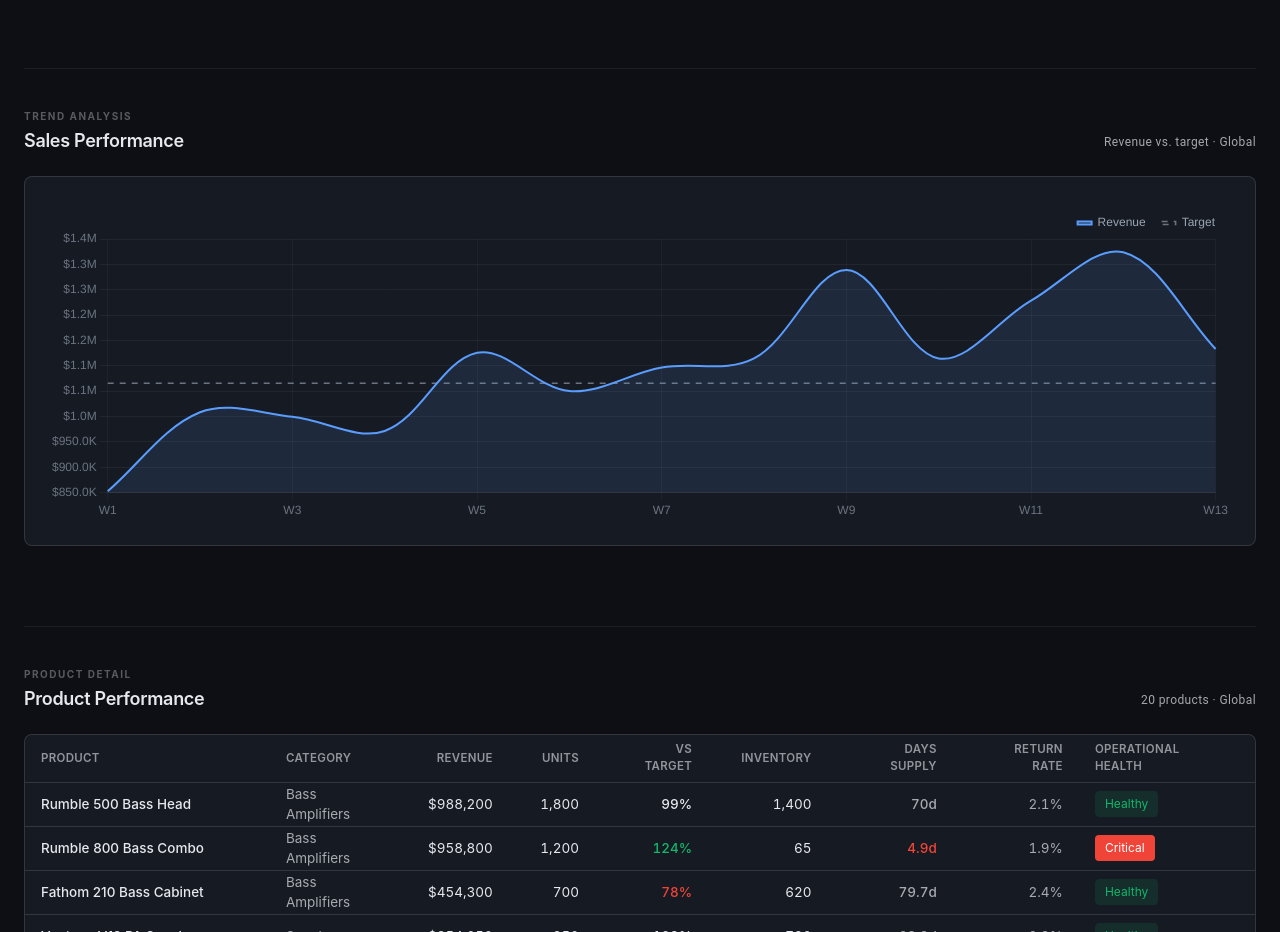
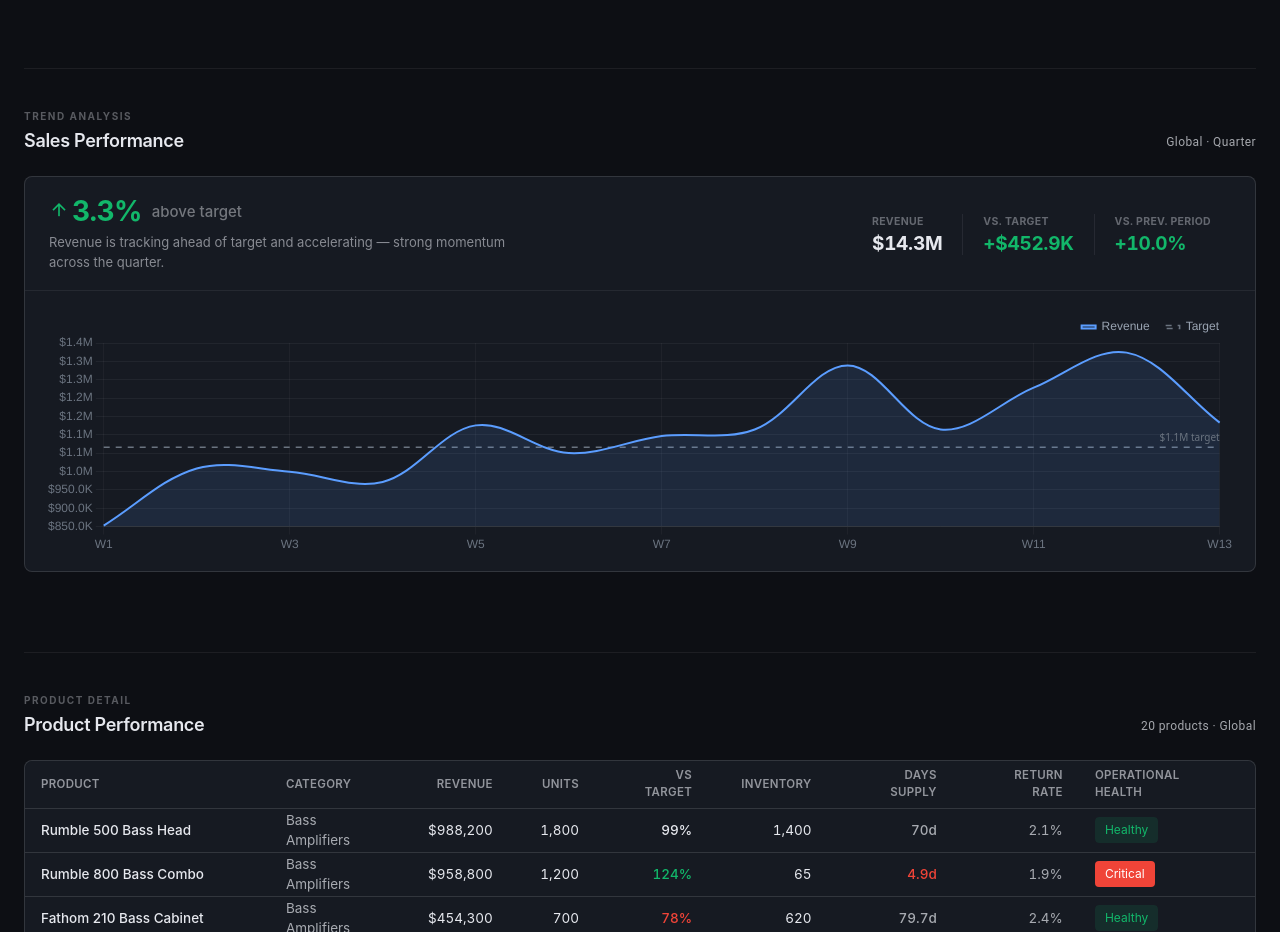
Before and after one commit to theuxgod/consumer-operations-dashboard, a Vue app: page / in a window 1280 px wide. Shown: the part 1320-2252 px from the top of the page. Built offline with nearby package versions, Linux system fonts and the light colour scheme.

Commit message:
add sales performance insight with dynamic metrics and visual indicators

```diff
--- a/src/views/HomeView.vue
+++ b/src/views/HomeView.vue
@@ -476,6 +476,63 @@ const currentRegionLabel = computed(
 const currentRangeLabel = computed(
   () => rangeOptions.find((r) => r.key === selectedRange.value)?.label ?? '',
 )
+
+// ---- Sales Performance insight -------------------------------------------
+const chartInsight = computed(() => {
+  const k = kpi.value
+  const pts = trend.value
+  const revenue = k.revenue.value
+  const target = k.revenue.target
+  const variance = revenue - target
+  const aboveTarget = variance >= 0
+  const variancePct = ((revenue / Math.max(target, 1)) - 1) * 100
+  const first = pts[0]?.revenue ?? 0
+  const last = pts[pts.length - 1]?.revenue ?? 0
+  const growthPct = first > 0 ? ((last - first) / first) * 100 : 0
+  const rangeLabel = currentRangeLabel.value.toLowerCase()
+
+  let sentence = ''
+  if (aboveTarget && growthPct > 5)
+    sentence = `Revenue is tracking ahead of target and accelerating — strong momentum across the ${rangeLabel}.`
+  else if (aboveTarget && growthPct >= -5)
+    sentence = `Revenue is above target with stable performance across the ${rangeLabel}.`
+  else if (aboveTarget)
+    sentence = `Revenue is ahead of target overall, but has softened recently — watch for deceleration.`
+  else if (!aboveTarget && growthPct > 5)
+    sentence = `Revenue is below target but improving — recent momentum is narrowing the gap.`
+  else if (!aboveTarget && growthPct >= -5)
+    sentence = `Revenue is running below target with no significant change in trajectory.`
+  else
+    sentence = `Revenue is below target and losing momentum — the shortfall widened over the ${rangeLabel}.`
+
+  return { aboveTarget, variancePct, variance, revenue, delta: k.revenue.deltaPct, sentence }
+})
+
+// ---- Target line label (inline Chart.js plugin) -------------------------
+const chartPlugins = computed(() => {
+  const fmt = usdCompact
+  return [{
+    id: 'targetLabel',
+    // eslint-disable-next-line @typescript-eslint/no-explicit-any
+    afterDraw(chart: any) {
+      const ds = chart.data.datasets?.[1]
+      if (!ds?.data?.length) return
+      const targetVal = Number(ds.data[0])
+      if (!isFinite(targetVal) || targetVal === 0) return
+      const y = chart.scales.y?.getPixelForValue(targetVal)
+      const x = chart.scales.x?.right
+      if (y == null || x == null) return
+      const ctx = chart.ctx as CanvasRenderingContext2D
+      ctx.save()
+      ctx.font = '500 10px system-ui, sans-serif'
+      ctx.fillStyle = '#6b7480'
+      ctx.textAlign = 'right'
+      ctx.textBaseline = 'bottom'
+      ctx.fillText(`${fmt.format(targetVal)} target`, x, y - 4)
+      ctx.restore()
+    },
+  }]
+})
 </script>
 
 <template>
@@ -814,12 +871,64 @@ const currentRangeLabel = computed(
             </div>
           </div>
           <span class="text-medium-emphasis text-caption">
-            Revenue vs. target · {{ currentRegionLabel }}
+            {{ currentRegionLabel }} · {{ currentRangeLabel }}
           </span>
         </div>
-        <v-card class="pa-4 pa-md-6" rounded="lg" border>
+        <v-card rounded="lg" border>
+          <!-- Insight strip -->
+          <div class="chart-insight">
+            <div class="chart-insight__left">
+              <div class="chart-insight__headline">
+                <span
+                  class="insight-value tabular"
+                  :class="chartInsight.aboveTarget ? 'text-success' : 'text-error'"
+                >
+                  <v-icon
+                    :icon="chartInsight.aboveTarget ? 'mdi-arrow-up' : 'mdi-arrow-down'"
+                    size="20"
+                    style="margin-bottom: 2px"
+                  />
+                  {{ Math.abs(chartInsight.variancePct).toFixed(1) }}%
+                </span>
+                <span class="insight-label">
+                  {{ chartInsight.aboveTarget ? 'above' : 'below' }} target
+                </span>
+              </div>
+              <p class="chart-trend-sentence">{{ chartInsight.sentence }}</p>
+            </div>
+
+            <!-- Supporting metrics — visually secondary to KPI cards -->
+            <div class="chart-metrics">
+              <div class="chart-metric">
+                <span class="chart-metric__label">Revenue</span>
+                <span class="chart-metric__value tabular">
+                  {{ usdCompact.format(chartInsight.revenue) }}
+                </span>
+              </div>
+              <div class="chart-metric">
+                <span class="chart-metric__label">vs. Target</span>
+                <span
+                  class="chart-metric__value tabular"
+                  :class="chartInsight.aboveTarget ? 'text-success' : 'text-error'"
+                >
+                  {{ chartInsight.variance >= 0 ? '+' : '' }}{{ usdCompact.format(chartInsight.variance) }}
+                </span>
+              </div>
+              <div class="chart-metric">
+                <span class="chart-metric__label">vs. Prev. Period</span>
+                <span
+                  class="chart-metric__value tabular"
+                  :class="chartInsight.delta >= 0 ? 'text-success' : 'text-error'"
+                >
+                  {{ signedPct(chartInsight.delta) }}
+                </span>
+              </div>
+            </div>
+          </div>
+
+          <!-- Chart -->
           <div class="chart-wrap">
-            <Line :data="chartData" :options="chartOptions" />
+            <Line :data="chartData" :options="chartOptions" :plugins="chartPlugins" />
           </div>
         </v-card>
       </section>
@@ -1330,9 +1439,84 @@ const currentRangeLabel = computed(
   white-space: nowrap;
 }
 
+/* Sales Performance — insight strip */
+.chart-insight {
+  display: flex;
+  align-items: center;
+  justify-content: space-between;
+  gap: 24px;
+  padding: 20px 24px 18px;
+  border-bottom: 1px solid rgba(var(--v-theme-on-surface), 0.07);
+  flex-wrap: wrap;
+}
+.chart-insight__left {
+  display: flex;
+  flex-direction: column;
+  gap: 7px;
+  min-width: 0;
+}
+.chart-insight__headline {
+  display: flex;
+  align-items: baseline;
+  gap: 10px;
+}
+.insight-value {
+  font-size: 28px;
+  font-weight: 700;
+  letter-spacing: -0.6px;
+  line-height: 1;
+  display: inline-flex;
+  align-items: center;
+  gap: 3px;
+}
+.insight-label {
+  font-size: 15px;
+  font-weight: 500;
+  color: rgba(var(--v-theme-on-surface), 0.45);
+}
+.chart-trend-sentence {
+  font-size: 13px;
+  color: rgba(var(--v-theme-on-surface), 0.55);
+  margin: 0;
+  max-width: 480px;
+  line-height: 1.55;
+}
+.chart-metrics {
+  display: flex;
+  gap: 0;
+  flex: none;
+}
+.chart-metric {
+  display: flex;
+  flex-direction: column;
+  gap: 4px;
+  padding: 0 20px;
+  border-left: 1px solid rgba(var(--v-theme-on-surface), 0.08);
+}
+.chart-metric:first-child {
+  padding-left: 0;
+  border-left: none;
+}
+.chart-metric__label {
+  font-size: 10.5px;
+  font-weight: 700;
+  letter-spacing: 0.3px;
+  text-transform: uppercase;
+  color: rgba(var(--v-theme-on-surface), 0.38);
+  white-space: nowrap;
+}
+.chart-metric__value {
+  font-size: 19px;
+  font-weight: 650;
+  letter-spacing: -0.3px;
+  color: rgb(var(--v-theme-on-surface));
+  line-height: 1.1;
+}
+
 /* Chart */
 .chart-wrap {
-  height: 320px;
+  height: 280px;
+  padding: 14px 20px 16px;
 }
 
 /* Table */
```
